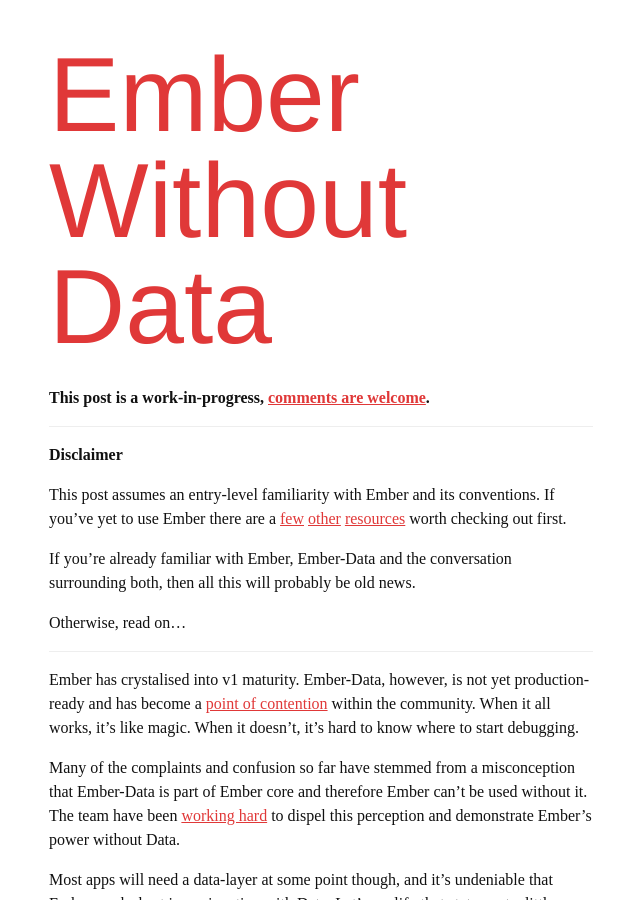
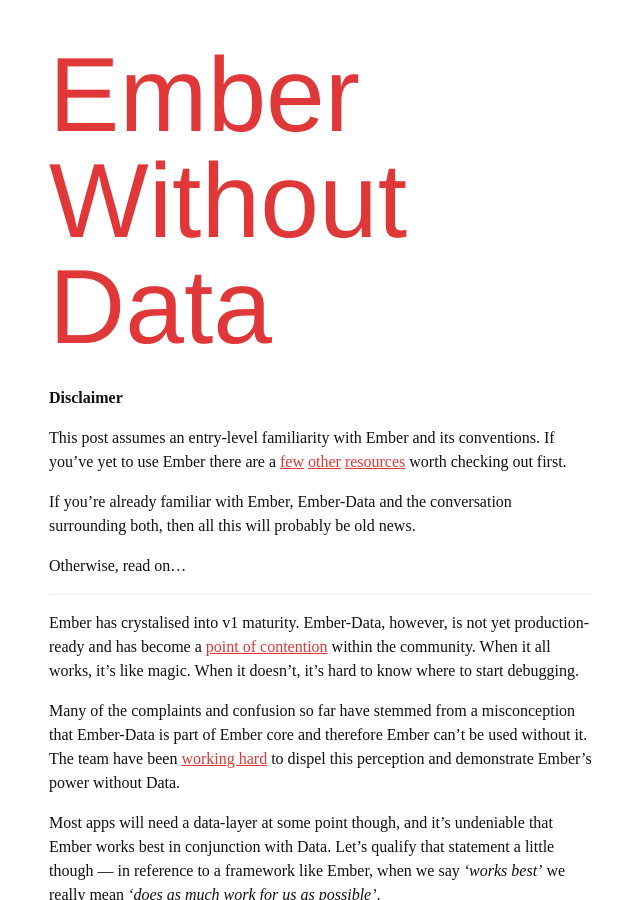
Before and after one commit to jgwhite/jgwhite.github.io, a Jekyll site: the page built from _posts/2013-04-29-ember-without-data.md, in a window 1280 px wide and 900 px high. Shown: the whole window, without its empty margins (319-959 px from the left). Built offline with Jekyll 4.4.1, drawn with Linux system fonts in a browser that asks for light colours; some web fonts are replaced; some of the changed lines change nothing that is shown.

Commit message:
Few tweaks to EWD

```diff
--- a/_posts/2013-04-29-ember-without-data.md
+++ b/_posts/2013-04-29-ember-without-data.md
@@ -1,10 +1,6 @@
 ---
 layout: post
 title: 'Ember Without Data'
----
-
-**This post is a work-in-progress, [comments are welcome][0].**
-
 ---
 
 ## Disclaimer
@@ -267,10 +263,10 @@
 
 ---
 
-Thanks to [Tom Marhsall][9] for valuable feedback.
+Thanks to [Tom Marhsall][tom-marshall] and [James Croft][james-croft] for valuable feedback.
 
-Also thanks to [Web Sequence Diagrams][10] for their awesome tool
-and [Sandi Metz][11] for recommending it and being generally awesome too.
+Also thanks to [Web Sequence Diagrams][wsd] for their awesome tool
+and [Sandi Metz][sandi-metz] for recommending it and being generally awesome too.
 
 [0]: https://github.com/jgwhite/jgwhite.github.com/issues
 [1]: http://emberjs.com/guides
@@ -281,8 +277,8 @@
 [6]: https://www.google.co.uk/search?q=object+materialization
 [7]: https://www.google.co.uk/search?q=object+hydration
 [8]: https://github.com/emberjs/data/blob/master/ARCHITECTURE.md#dsstore
-[9]: http://thomasmarshall.com/
-[10]: http://www.websequencediagrams.com/
-[11]: http://sandimetz.com/
 [james-croft]: https://twitter.com/james_croft
 [initializers]: http://nerdyworm.com/blog/2013/04/03/ember-initializers/
+[tom-marshall]: http://thomasmarshall.com/
+[wsd]: http://www.websequencediagrams.com/
+[sandi-metz]: http://sandimetz.com/
```
